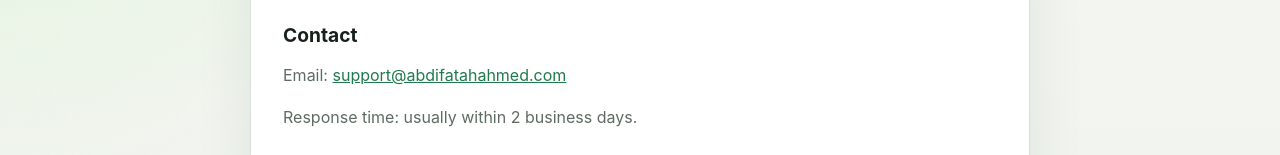
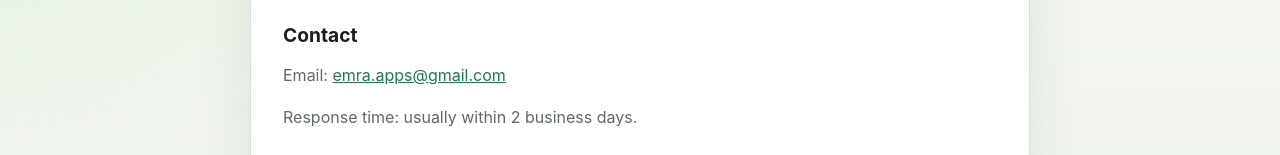
Before and after one commit to abdi1001/IngridientGuard, a plain HTML site: page support/index.html in a window 1280 px wide. Shown: the part 264-419 px from the top of the page. Drawn offline with Linux system fonts and the light colour scheme.

Commit message:
Update support email address in index.html

```diff
--- a/support/index.html
+++ b/support/index.html
@@ -93,7 +93,7 @@
       <p>Need help with barcode scans, ingredient results, subscriptions, or a bug in the app? Contact support using the email below.</p>
 
       <h2>Contact</h2>
-      <p>Email: <a href="mailto:support@abdifatahahmed.com">support@abdifatahahmed.com</a></p>
+      <p>Email: <a href="mailto:emra.apps@gmail.com">emra.apps@gmail.com</a></p>
       <p>Response time: usually within 2 business days.</p>
 
       <h2>Common issues</h2>
```
